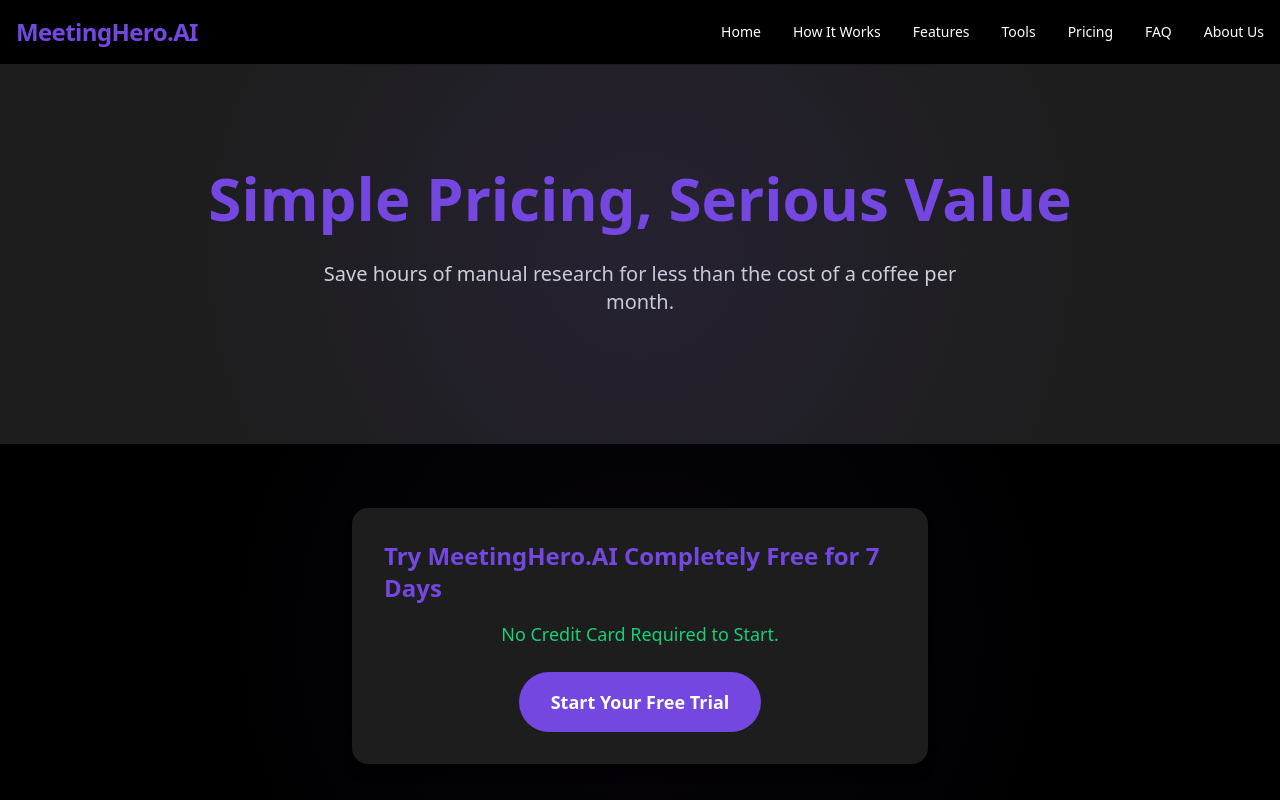
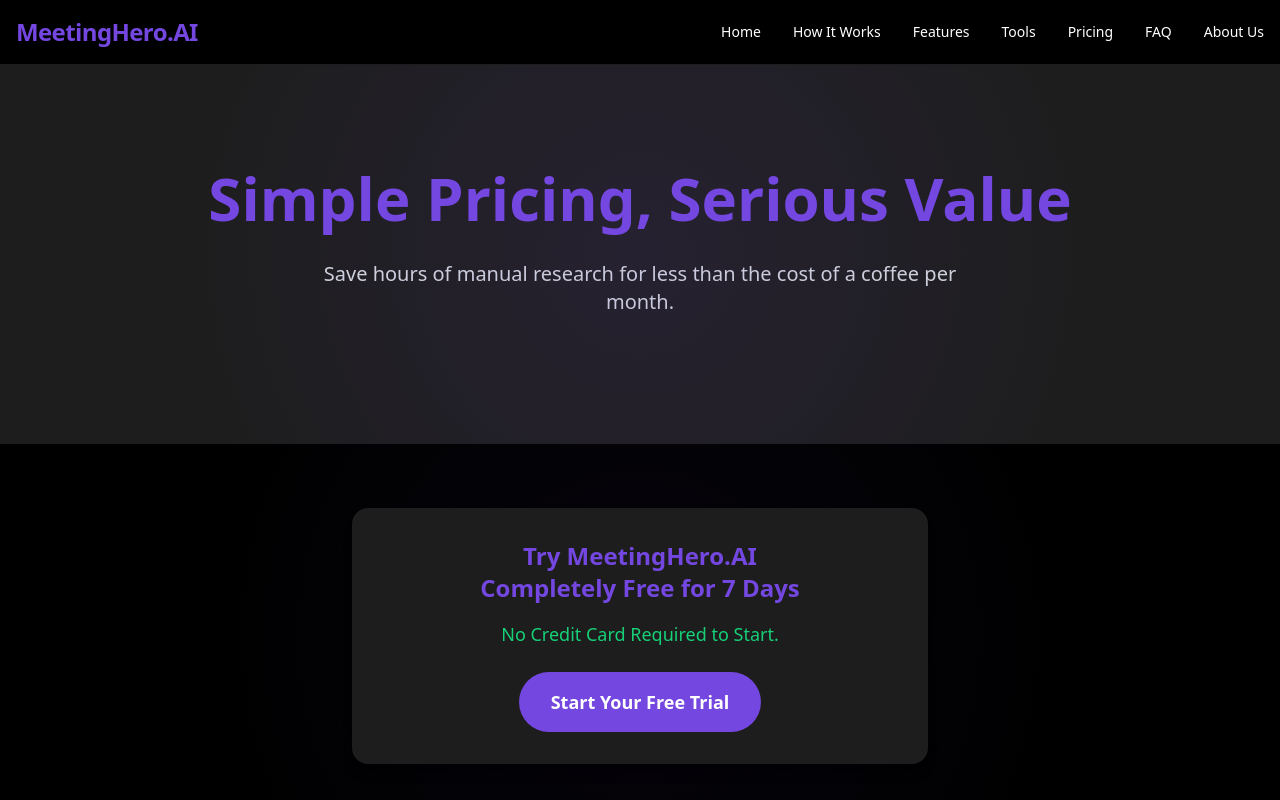
Before and after one commit to fadeenk/meetinghero.ai, a SvelteKit app: page /pricing in a window 1280 px wide. Shown: the top 800 px of the page. Built offline with nearby package versions, Linux system fonts and the light colour scheme.

Commit message:
Centers pricing title and adds line break
Improves the visual layout of the pricing section by centering the title text and introducing a line break for better readability on smaller screens.

```diff
--- a/src/routes/pricing/+page.svelte
+++ b/src/routes/pricing/+page.svelte
@@ -91,8 +91,8 @@
 		<div
 			class="relative z-10 flex w-full max-w-xl flex-col items-center rounded-2xl bg-[var(--color-bg-dark)] p-8 shadow-lg transition-all duration-300 hover:shadow-xl"
 		>
-			<h2 class="mb-4 text-2xl font-bold" style="color: var(--color-primary);">
-				Try MeetingHero.AI Completely Free for 7 Days
+			<h2 class="mb-4 text-center text-2xl font-bold" style="color: var(--color-primary);">
+				Try MeetingHero.AI<br />Completely Free for 7 Days
 			</h2>
 			<p class="mb-6 text-lg" style="color: var(--color-positive);">
 				No Credit Card Required to Start.
```
